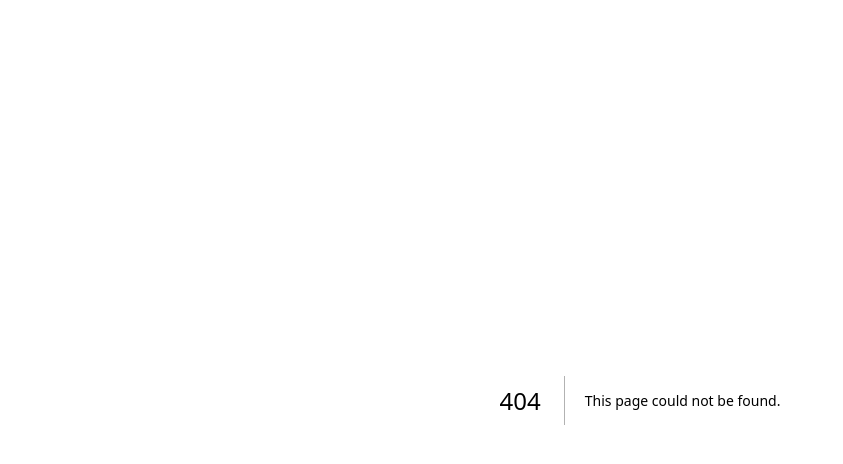
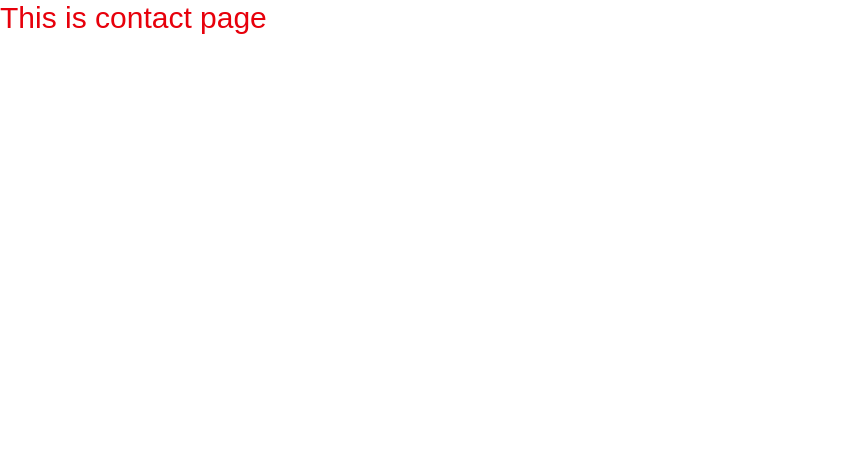
Before and after one commit to Sourabhpdnker/hackathonsampleproject, a Next.js app: page /contact in a window 1280 px wide. Before the commit this address had no page. Shown: the top 464 px of the page, without its empty margins (0-843 px from the left). Built offline with nearby package versions, Linux system fonts and the light colour scheme.

Commit message:
added contact page by Siddesh

```diff
--- /dev/null
+++ b/src/pages/contact/index.jsx
@@ -0,0 +1,5 @@
+export default function contact(){
+    return (
+        <div><h1 className="text-3xl text-red-600">This is contact page</h1></div>
+    );
+}
```
Also changed, not shown: package.json (line endings or trailing spaces).
